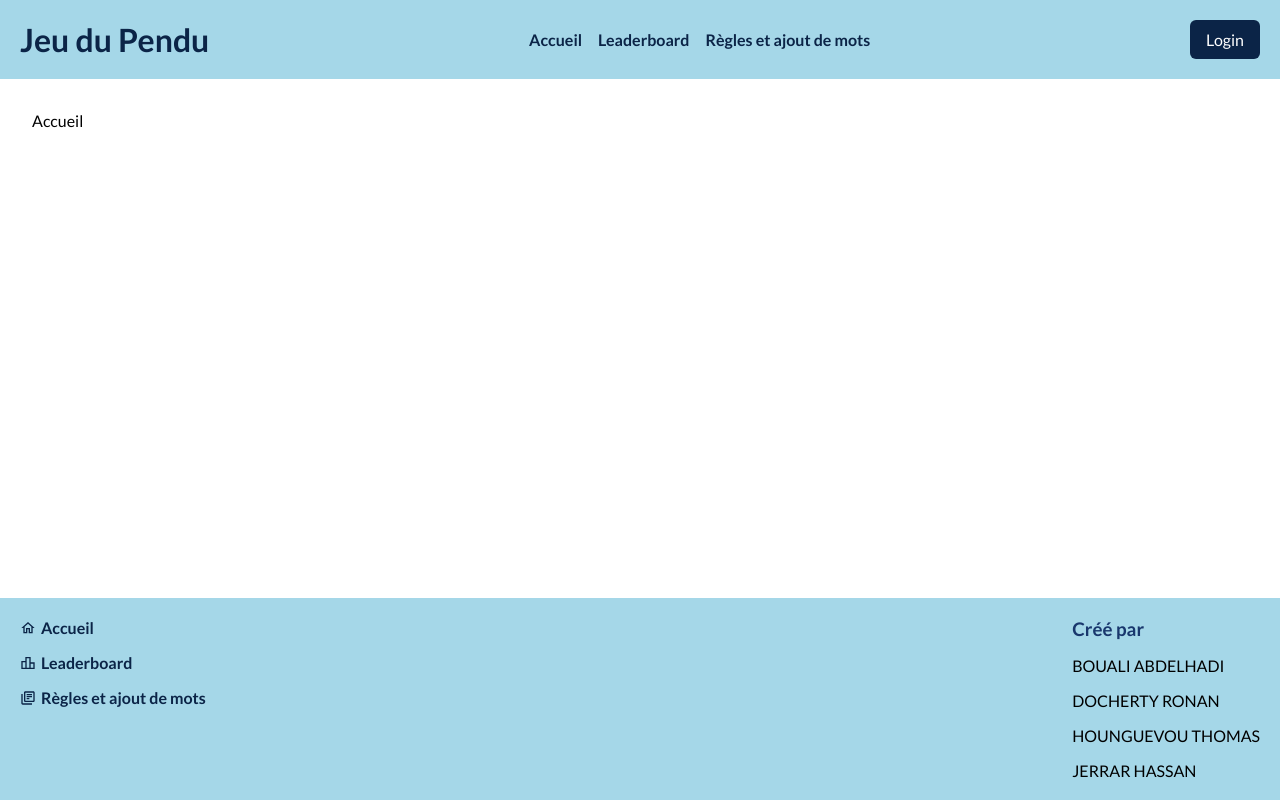
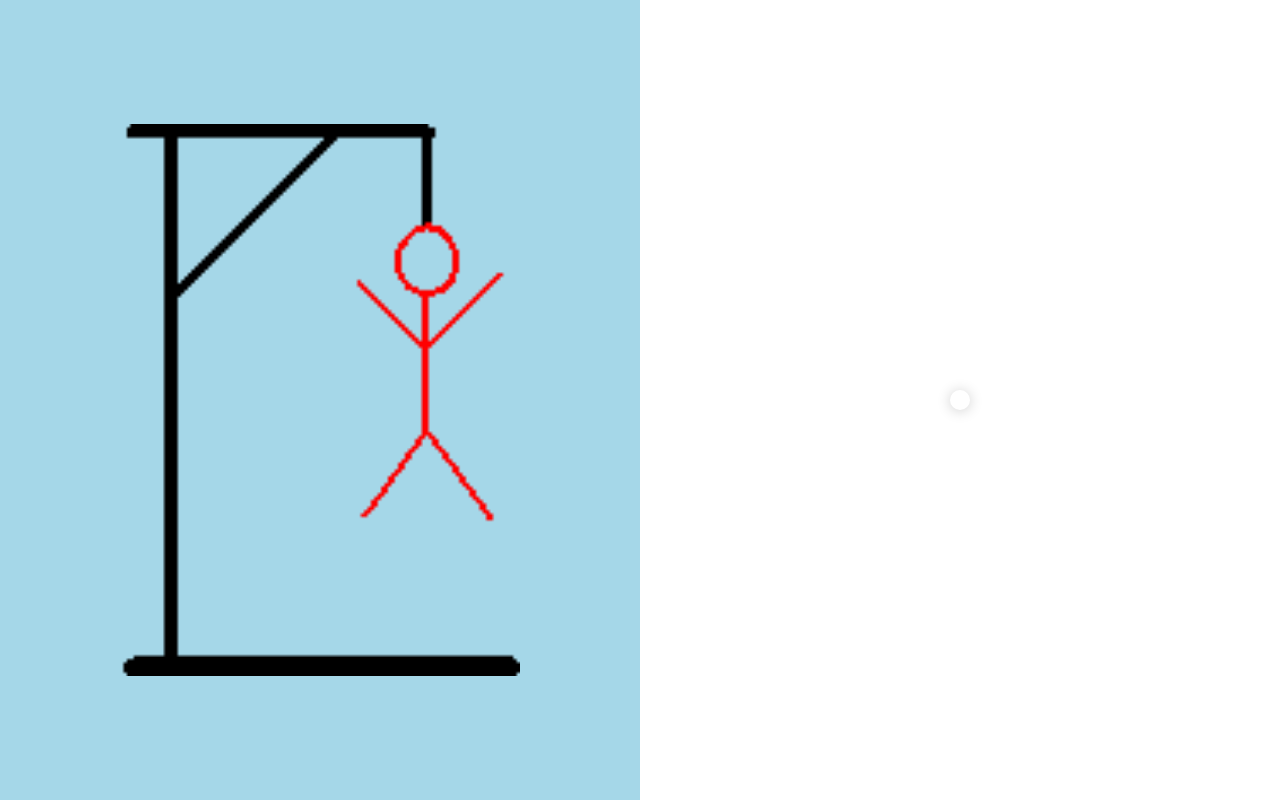
Before and after one commit to Thomas-Hounguevou/AWS-Gr-4, a React (Vite) app: page /signup in a window 1280 px wide. Built offline with nearby package versions, Linux system fonts and the light colour scheme.

Commit message:
add signin/ signup routes with authlayout

```diff
--- a/src/routes/Main.routes.jsx
+++ b/src/routes/Main.routes.jsx
@@ -3,6 +3,9 @@ import Layout from '../layouts';
 import Accueil from '../pages/Accueil';
 import Regles from '../pages/Regles';
 import LeaderBoard from '../pages/LeaderBoard';
+import { AuthLayout } from '../pages/auth/AuthLayout';
+import SignIn from '../pages/auth/SignIn/SignIn';
+import SignUp from '../pages/auth/SignUp/SignUp';
 
 const MainRoutes = () => {
   return (
@@ -13,6 +16,10 @@ const MainRoutes = () => {
         <Route path="/leaderboard" element={<LeaderBoard />} />
         <Route path="*" element={<Accueil />} />
       </Route>
+      <Route element={<AuthLayout />}>
+        <Route path="/signin" element={<SignIn />} />
+        <Route path="/signup" element={<SignUp />} />
+      </Route>
     </Routes>
   );
 };
```
